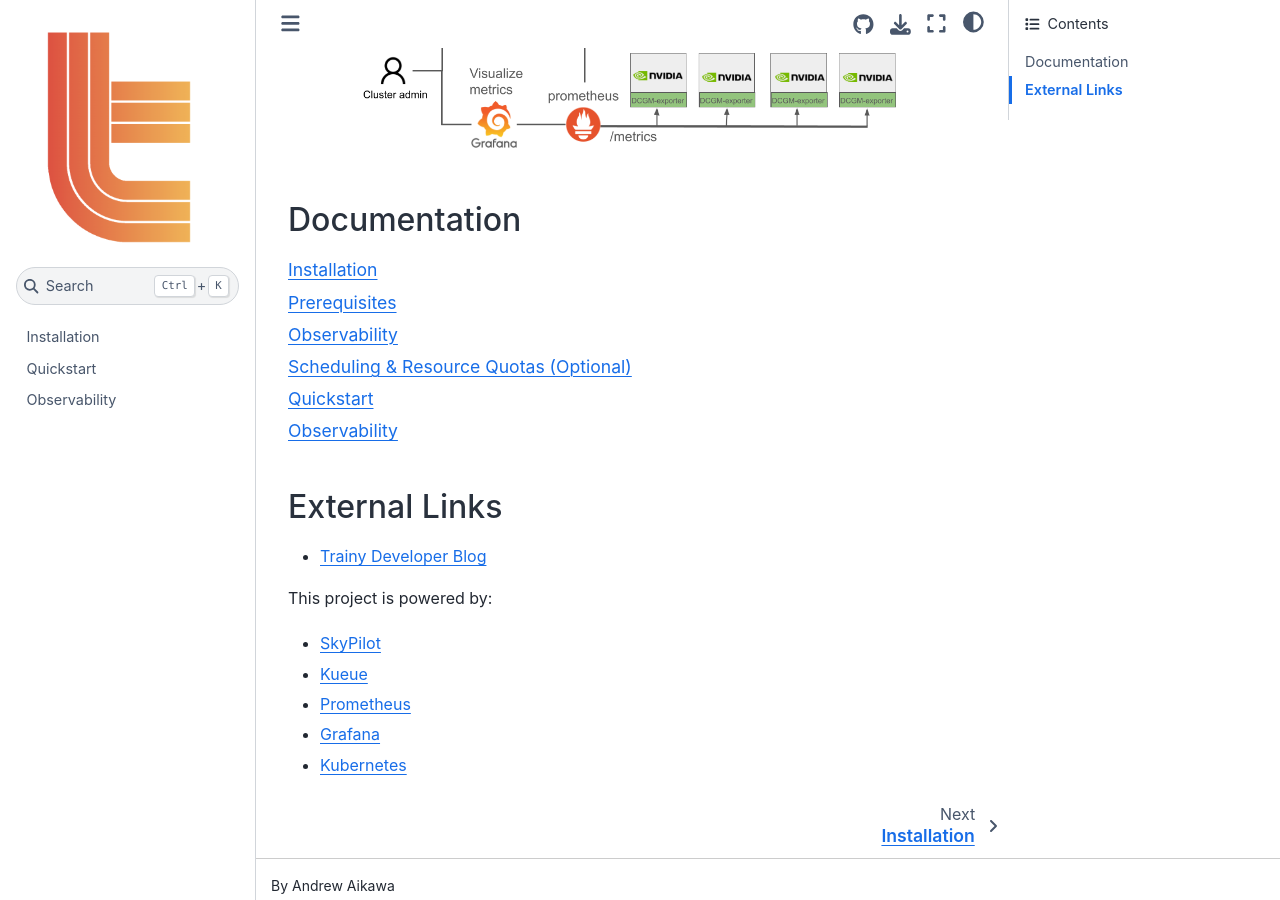
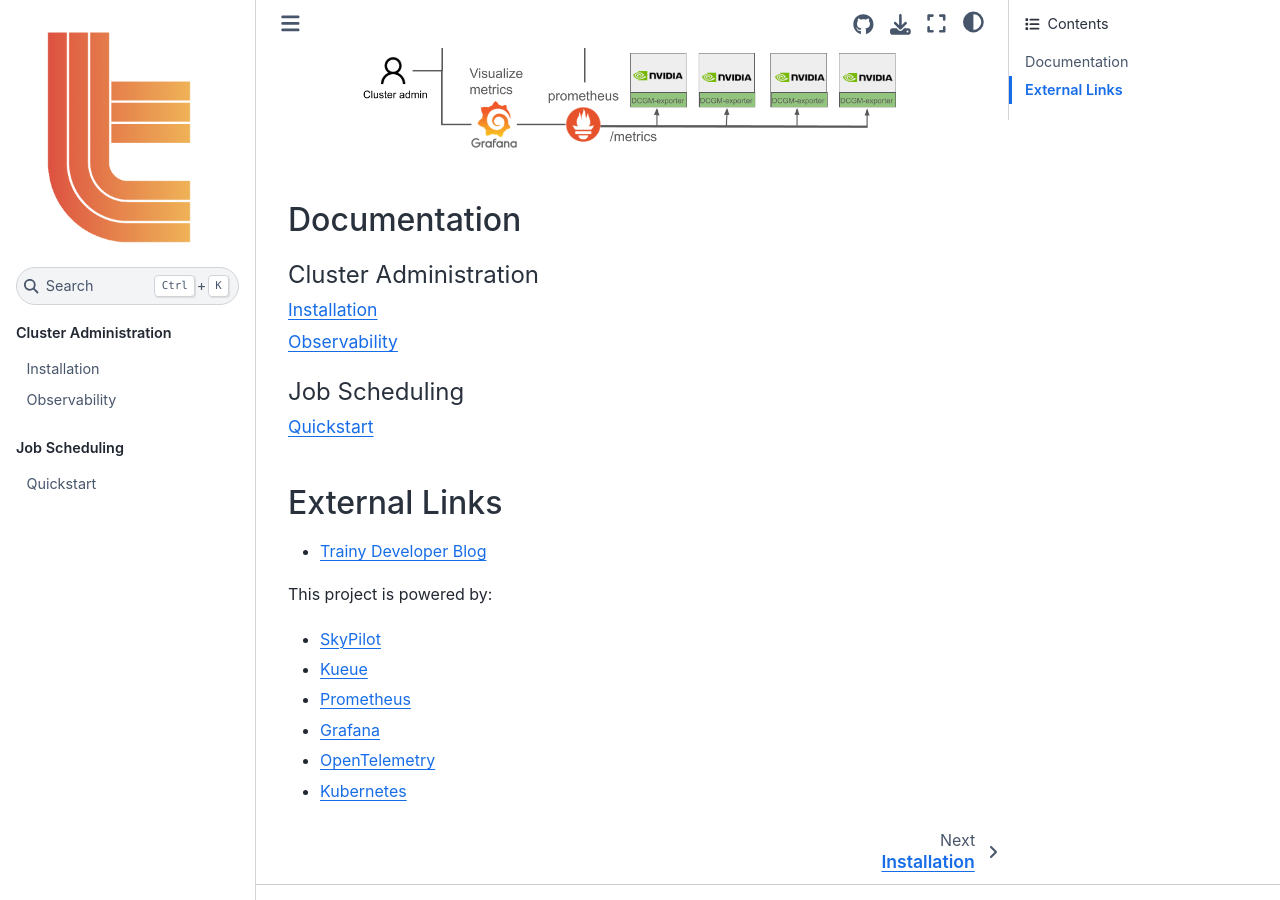
Before and after one commit to Trainy-ai/konduktor, a Sphinx documentation site: the page built from docs/source/index.rst, in a window 1280 px wide and 900 px high, scrolled down 896 px. Built offline with Sphinx 7.4.7 and the Sphinx Book theme 1.1.4, drawn with Linux system fonts in a browser that asks for light colours.

```diff
--- a/docs/source/getting-started/installation.rst
+++ b/docs/source/admin/installation.rst
@@ -1,5 +1,6 @@
 .. _installation:
 
+============
 Installation
 ============
 
@@ -12,7 +13,7 @@ This section is for k8s admins who are first deploying the necessary resources o
 - `Kueue <https://kueue.sigs.k8s.io/>`_ - workload scheduling and resource quotas/sharing
 
 Prerequisites
-============
+=============
 
 Before starting, make sure that you have:
 
--- a/docs/source/index.rst
+++ b/docs/source/index.rst
@@ -48,10 +48,17 @@ Documentation
 
 .. toctree::
    :maxdepth: 1
+   :caption: Cluster Administration
 
-   getting-started/installation
-   getting-started/quickstart
-   getting-started/observability
+   admin/installation
+   admin/observability
+
+.. toctree::
+   :maxdepth: 1
+   :caption: Job Scheduling
+
+   usage/quickstart
+
 
 External Links
 --------------------------
@@ -64,4 +71,5 @@ This project is powered by:
 - `Kueue <https://kueue.sigs.k8s.io/>`_
 - `Prometheus <https://prometheus.io/>`_
 - `Grafana <https://grafana.com/oss/grafana/>`_
+- `OpenTelemetry <https://opentelemetry.io/>`_
 - `Kubernetes <https://kubenetes.io>`_
```
Also changed, not shown: docs/source/admin/observability.rst (added, +75 -0 lines), docs/source/getting-started/observability.rst (deleted, +0 -33 lines), docs/source/usage/quickstart.rst (renamed from docs/source/getting-started/quickstart.rst, +6 -2 lines), docs/source/images/otel-loki.png (added).
